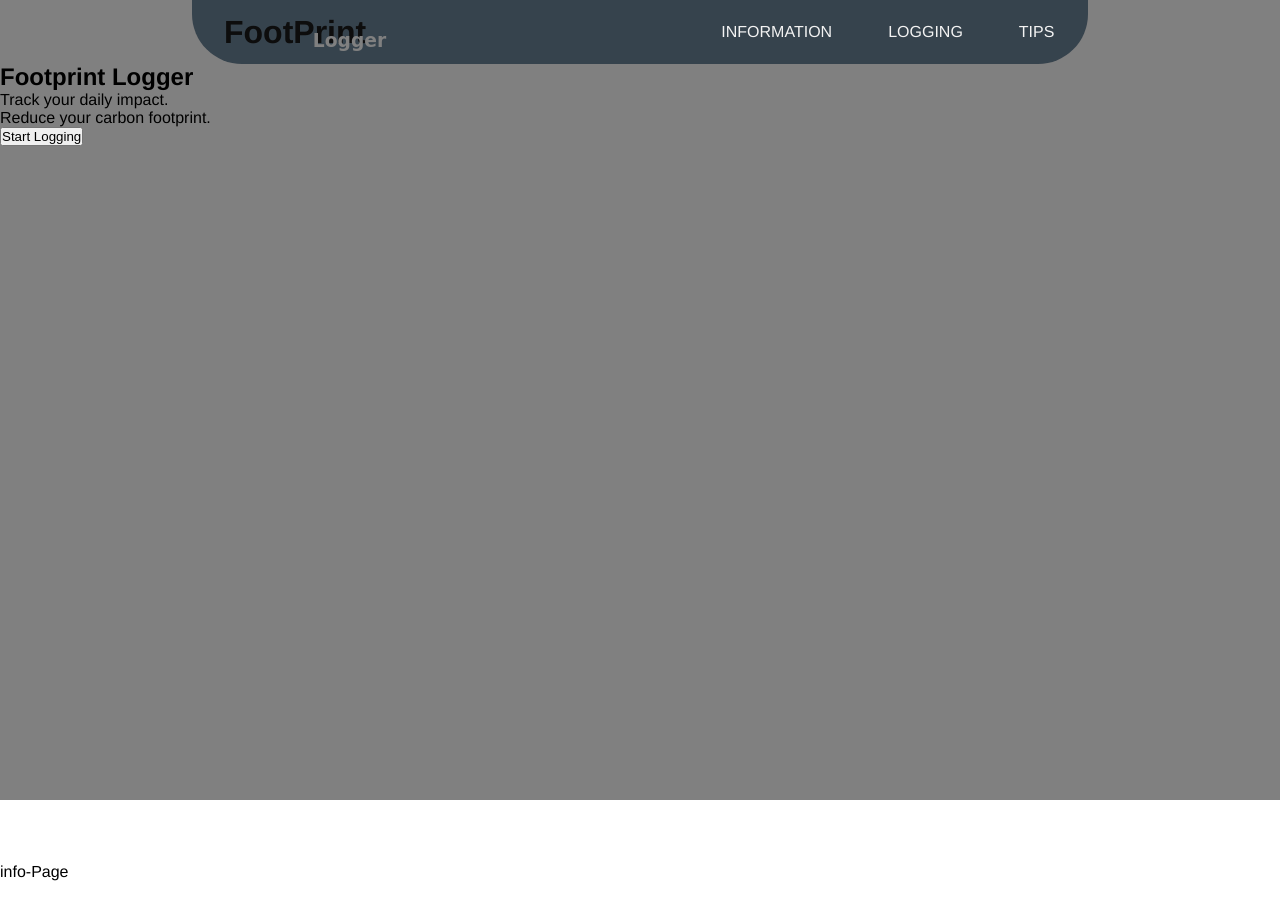
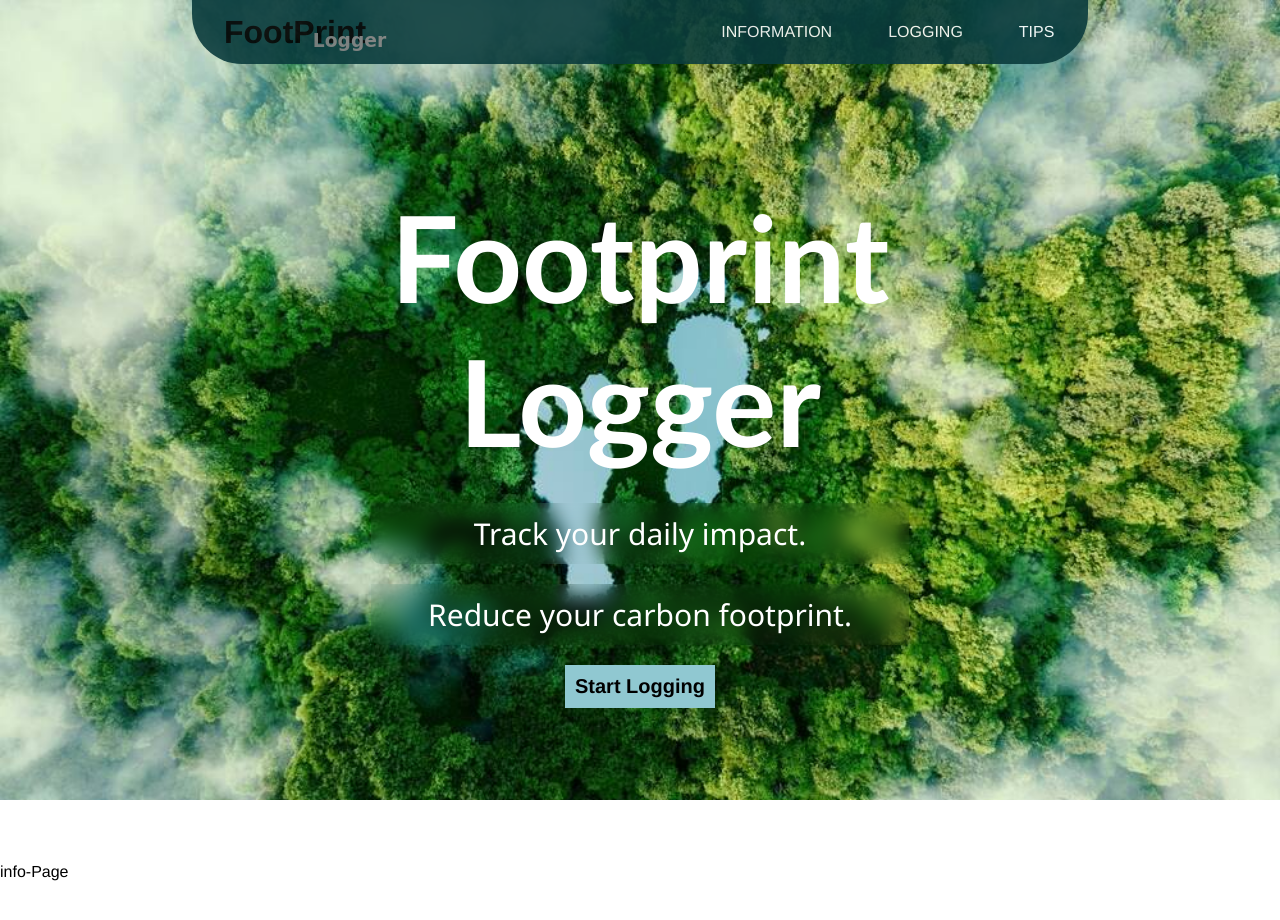
Before and after one commit to DiksonIvySon/Carbon-Footprint, a website: page index.html in a window 1280 px wide. Shown: the top 920 px of the page. Drawn offline with Linux system fonts and the light colour scheme; a web font is replaced by a local one.

Commit message:
Working on the home page.

```diff
--- a/index.html
+++ b/index.html
@@ -40,7 +40,10 @@
     <main style="position: relative">
         <section id="homePage" class="homePage pageSection">
             <div class="home-page-main-text">
-                <h1 class="home-page-heading">Footprint Logger</h1>
+                <div class="home-page-heading">
+                    <h1>Footprint</h1>
+                    <h1>Logger</h1>
+                </div>
                 <p>Track your daily impact.</p>
                 <p>Reduce your carbon footprint.</p>
                 <a href="#logging-Page">
--- a/styles.css
+++ b/styles.css
@@ -46,7 +46,7 @@ header > div {
     justify-content: space-between;
     align-items: center;
     /*background-color: rgba(130, 130, 130, 0.5);*/
-    background-color: #2e3c47;
+    background-color: #0b3b3c;
     opacity: 0.9;
     position: absolute;
     width: 70vw;
@@ -86,15 +86,6 @@ header > div {
 .logo h1 {
     margin: 0 ;
     padding: 0;
-}
-
-.mobile-nav-toggle {
-    display: none;
-}
-
-.mobile-nav-toggle-span i:hover {
-    cursor: pointer;
-    color: #5badcc;
 }
 
 .primary-navigation {
@@ -173,4 +164,46 @@ header > div {
 .homePage {
     max-height: 100vh;
     background-color: gray;
+    display: flex;
+    align-items: center;
+    justify-content: center;
+    background-image: url(Images/homebackground-image.jpeg);
+    background-size: cover;
 }
+
+.homePage .home-page-main-text {
+    padding: 10px 20px;
+    text-align: center;
+}
+
+.homePage .home-page-main-text .home-page-heading {
+    padding: 10px 20px;
+    margin: 20px;
+    color: white;
+    font-size: 80px;
+    font-family:'Gill Sans', 'Gill Sans MT', Calibri, 'Trebuchet MS', sans-serif;
+}
+
+.homePage .home-page-main-text p {
+    padding: 10px 20px;
+    border-radius: 0px 0px 0px 10px;
+    backdrop-filter: blur(10px);
+    margin: 20px;
+    color: white;
+    font-size: 30px;
+    text-align: center;
+    font-family:'Segoe UI', Tahoma, Geneva, Verdana, sans-serif;
+}
+
+button {
+    padding: 10px;
+    border: none;
+    background-color: #90c8d1;
+    font-weight: bold;
+    font-size: 20px;
+    font-family:'Franklin Gothic Medium', 'Arial Narrow', Arial, sans-serif;
+}
+
+.homePage .home-page-main-text button {
+
+}
```
